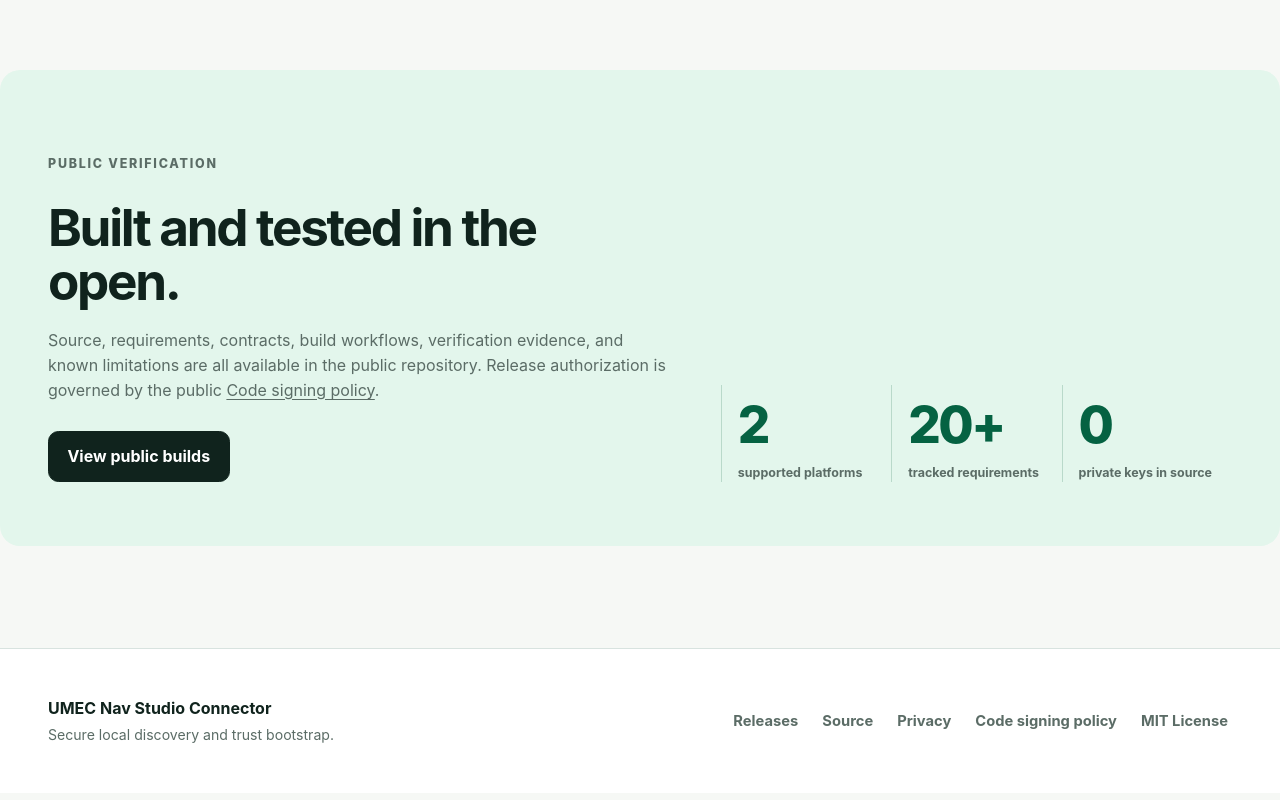
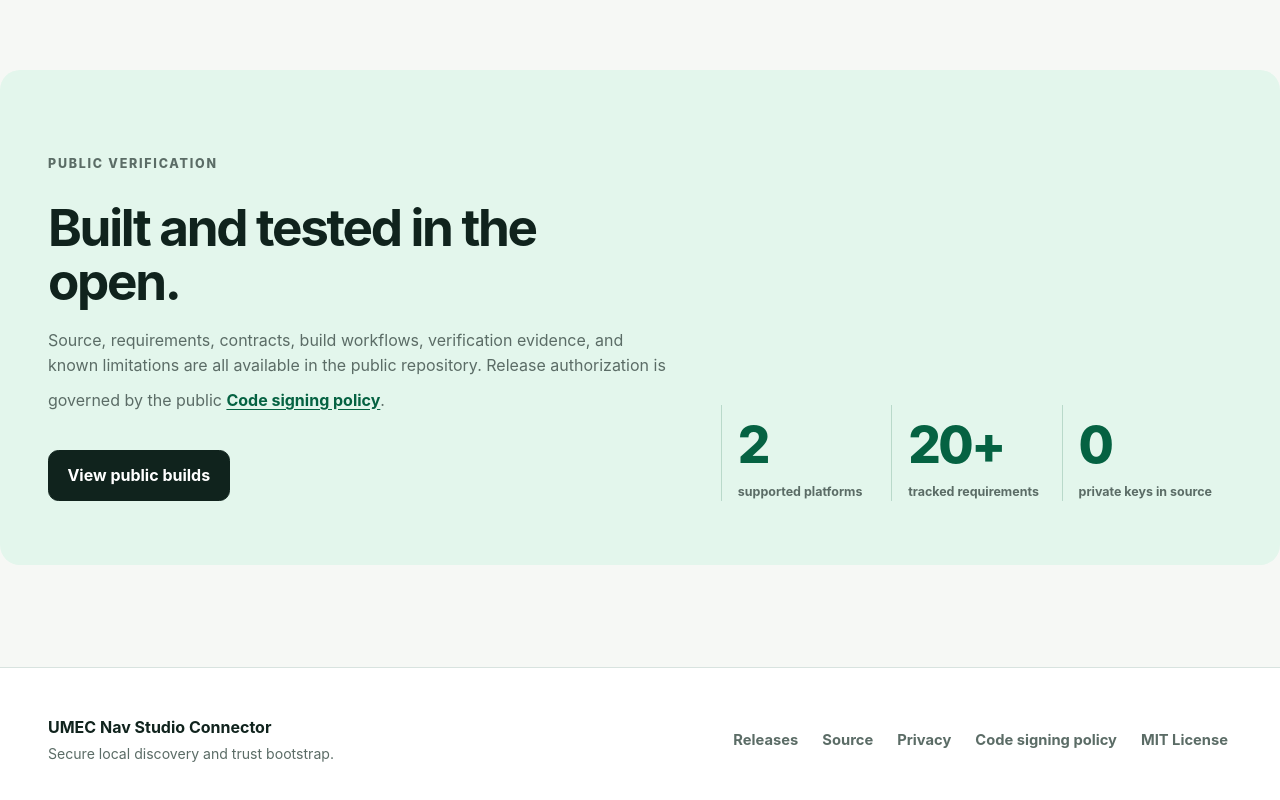
Before and after one commit to tigramaan/nav-studio-connector, a website built with Vite: page site/index.html in a window 1280 px wide. Shown: the part 2714-3514 px from the top of the page. Built offline with nearby package versions, Linux system fonts and the light colour scheme.

Commit message:
fix: enlarge signing policy link target

```diff
--- a/site/styles.css
+++ b/site/styles.css
@@ -87,6 +87,7 @@ h1 span { color: var(--green); }
 .proof-section { padding-top: 0; }
 .proof-card { display: grid; grid-template-columns: minmax(0,1.1fr) minmax(18rem,.9fr); gap: 3rem; align-items: end; padding-block: clamp(2rem,5vw,4rem); border-radius: 1.25rem; background: #e3f6ec; }
 .proof-card p { max-width: 40rem; margin: 1.25rem 0 1.75rem; }
+.proof-card p a { display: inline-flex; min-height: 2.75rem; align-items: center; color: var(--green-dark); font-weight: 700; }
 .stats { display: grid; grid-template-columns: repeat(3,minmax(0,1fr)); margin: 0; }
 .stats div { min-width: 0; padding: 0 1rem; border-left: 1px solid #b9d9ca; }
 .stats dt { color: var(--green-dark); font-size: clamp(2rem,4vw,3.2rem); font-weight: 850; letter-spacing: -.05em; }
```
